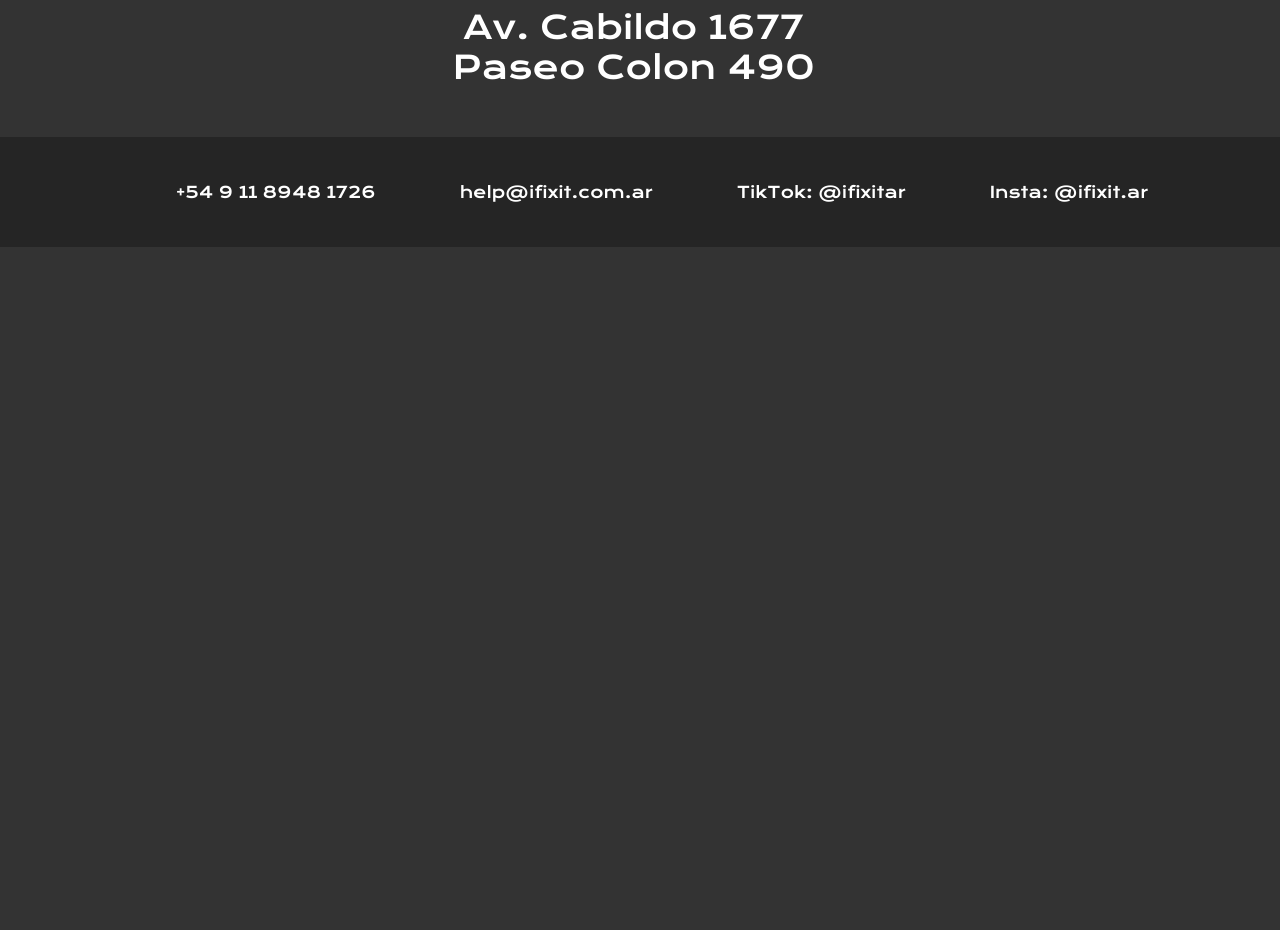
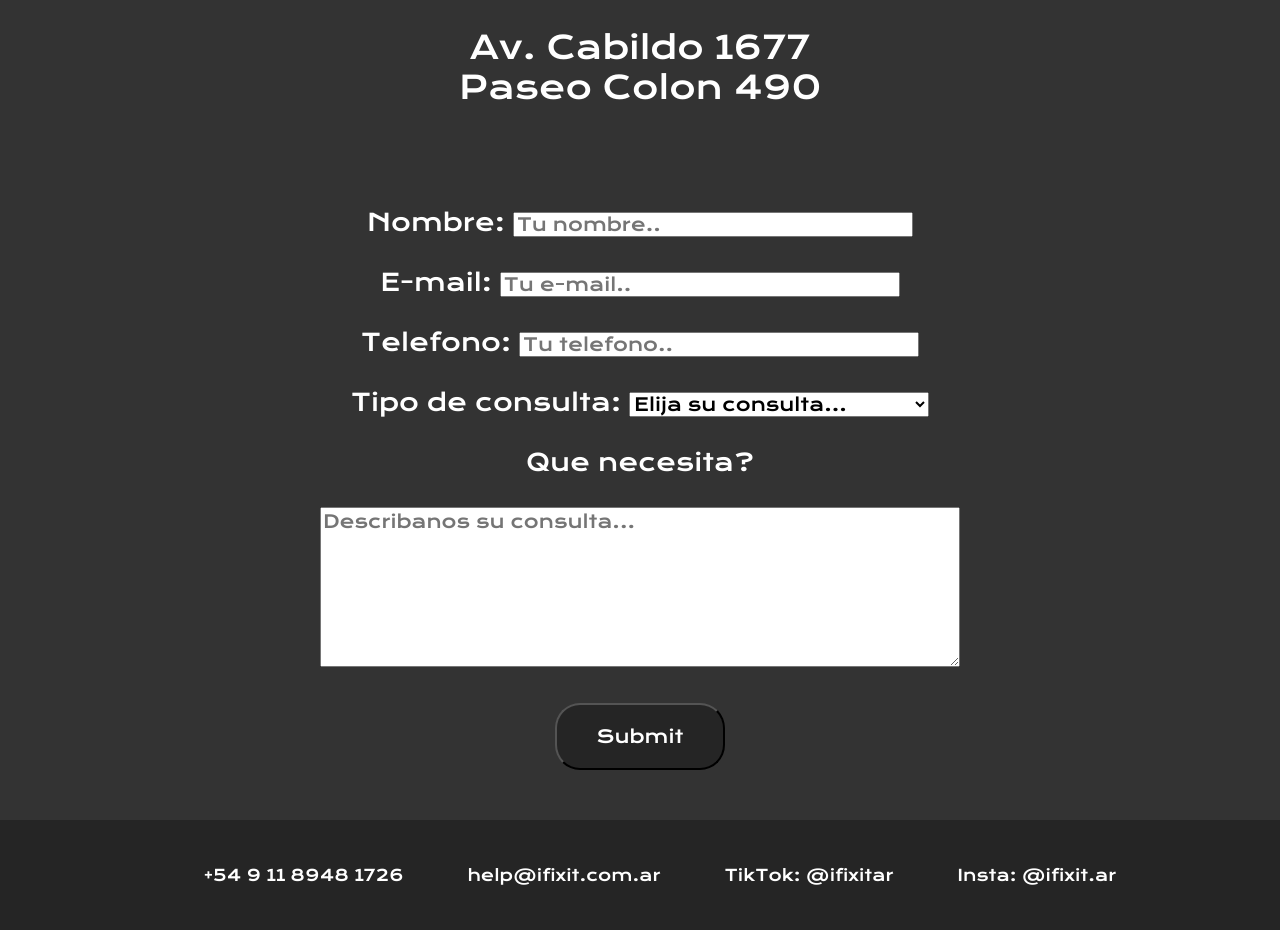
Before and after one commit to Tomardo04/dydw-individual, a plain HTML site: page aboutus.html in a window 1280 px wide. Shown: the part 747-1677 px from the top of the page. Before the commit the page ends 994 px from the top, so only its background shows below. Drawn offline with Linux system fonts and the light colour scheme.

Commit message:
Add files via upload

```diff
--- a/aboutus.html
+++ b/aboutus.html
@@ -29,6 +29,56 @@
   <nav class="aboutus-txt2">
     <span style="font-size: 24px;">Podes encontrarnos en:<br/><br/></span><span style="font-size: 32px;">Av. Cabildo 1677<br/>Paseo Colon 490</span>
   </nav>
+  <form id="aboutus-form" onsubmit="form()">
+    <label for="name">Nombre:  </label>
+    <input type="text" id="name" name="name" placeholder="Tu nombre.." style="height:25px; width: 400px; font-size: large; font-family: 'KronaOne';"> <br/> <br/>
+
+    <label for="email">E-mail:  </label>
+    <input type="text" id="email" name="email" placeholder="Tu e-mail.." style="height:25px; width:400px; font-size: large; font-family: 'KronaOne';"> <br/> <br/>
+
+    <label for="fono">Telefono:  </label>
+    <input type="text" id="fono" name="fono" placeholder="Tu telefono.." style="height:25px; width:400px; font-size: large; font-family: 'KronaOne';"> <br/> <br/>
+
+    <label for="tipo">Tipo de consulta:  </label>
+    <select id="tipo" name="tipo" style="height:25px; width:300px; font-size: large; font-family: 'KronaOne';">
+      <option value="0">Elija su consulta...</option>
+      <option value="1">Servicio tecnico</option>
+      <option value="2">Comprar un celular</option>
+      <option value="3">Vender mi celular</option>
+      <option value="4">Asesoramiento</option>
+      <option value="5">Otro</option>
+    </select> <br/> <br/>
+
+    <label for="consulta">Que necesita?<br/><br/></label>
+    <textarea id="consulta" name="consulta" placeholder="Describanos su consulta..." style="height:20vh; width:50vw; font-size: large; font-family: 'KronaOne';"></textarea> <br/> <br/>
+
+    <input class="enviar-btn" type="submit">
+  </form>
+  <script type="text/javascript">
+    function form() {
+      let name = document.querySelector('#name').value;
+      let email = document.querySelector('#email').value;
+      let fono = document.querySelector('#fono').value;
+      let tipo = document.querySelector('#tipo').value;
+      let consulta = document.querySelector('#consulta').value;
+
+      if (name == "" || email == "" || fono == "" || tipo == 0 || consulta == "") {
+        alert("Faltan datos por llenar");
+      }
+      else {
+        if (tipo == 1)
+          alert("Muchas gracias por su consulta, " + name + ". Pronto le enviaremos un mensaje al numero " + fono + " sobre nuestro servicio tecnico.")
+        else if (tipo == 2)
+          alert("Muchas gracias por su consulta, " + name + ". Pronto le enviaremos un mensaje al numero " + fono + " sobre nuestra disponibilidad.")
+        else if (tipo == 3)
+          alert("Muchas gracias por su consulta, " + name + ". Pronto le enviaremos un mensaje al numero " + fono + " sobre la venta de su celular.")
+        else if (tipo == 4)
+          alert("Muchas gracias por su consulta, " + name + ". Pronto le enviaremos un mail a " + email + " para brindarte asesoramiento.")
+        else if (tipo == 5)
+          alert("Muchas gracias por su consulta, " + name + ". Pronto le enviaremos un mail a " + email + " como respuesta.")
+      }
+    }
+  </script>
 </nav>
 <footer>
   <div class="footer">
--- a/estilos.css
+++ b/estilos.css
@@ -1,7 +1,8 @@
+* {
+    box-sizing: border-box;
+}
 body {
     margin: 0;
-    width: 86.5vw;
-    height: 100hw;
     background-color: #333333;
 }
 @font-face {
@@ -9,7 +10,7 @@
     src: url(media/KronaOne-Regular.ttf);
 }
 .header {
-    width: 90vw;
+    width: 100vw;
     height: 110px;
     padding: 0 8%;
     position: fixed;
@@ -48,12 +49,10 @@
 .body-content {
     justify-content: center;
     padding-top: 110px;
-    margin-left: 100px;
 }
 .body-content-list {
     justify-content: center;
     padding-top: 110px;
-    margin-left: 80px;
 }
 .footer {
     width: 100%;
@@ -97,7 +96,7 @@
     background: rgb(32, 32, 32);
 }
 .contactos li{
-    padding: 10px 40px;
+    padding: 10px 30px;
 }
 .home-txt {
     text-align: center;
@@ -142,7 +141,7 @@
     padding-top: 30px;
 }
 .aboutus-img img{
-    width: 110%;
+    width: 100%;
     height: auto;
 }
 .aboutus-txt1 {
@@ -150,7 +149,6 @@
     text-align: center;
     color: white;
     padding-top: 50px;
-    padding-left: 60px;
     padding-bottom: 10px;
     font-family:'KronaOne';
     font-size: x-large;
@@ -160,16 +158,43 @@
     text-align: center;
     color: white;
     padding-top: 50px;
-    padding-left: 60px;
     padding-bottom: 50px;
     font-family:'KronaOne';
+}
+#aboutus-form {
+    justify-content: center;
+    flex-direction: column-reverse;
+    text-align: center;
+    color: white;
+    padding-top: 50px;
+    padding-bottom: 50px;
+    font-family:'KronaOne';
+    font-size: x-large;
+}
+.enviar-btn {
+    border-radius: 25px;
+    text-decoration: none;
+    text-align: center;
+    color: white;
+    padding: 20px 40px;
+    font-family:'KronaOne';
+    font-size: large;
+    background: #252525;
+    justify-content: left;
+}
+.enviar-btn:hover {
+    background: rgb(64, 64, 64);
+    cursor: pointer;
+}
+.enviar-btn:active {
+    color: rgb(102, 102, 102);
+    background: rgb(32, 32, 32);
 }
 .celulares-txt {
     justify-content: center;
     text-align: center;
     color: white;
     padding-top: 40px;
-    padding-left: 60px;
     padding-bottom: 20px;
     font-family:'KronaOne';
     font-size: 64px;
@@ -179,17 +204,16 @@
     text-align: center;
     color: white;
     padding-top: 10px;
-    padding-left: 40px;
     padding-bottom: 30px;
     font-family:'KronaOne';
     font-size: large;
 }
 .celulares-nav{
-    justify-content: space-between;
+    justify-content: center;
 }
 .celulares-menu {
     padding: 10px 0;
-    margin-left: 4vw;
+    justify-content: center;
 }
 .celulares-menu li{
     display: inline-block;
```
Also changed, not shown: index.html (+2 -2 lines), media/dark-theme.png (added), media/light-theme.png (added).
